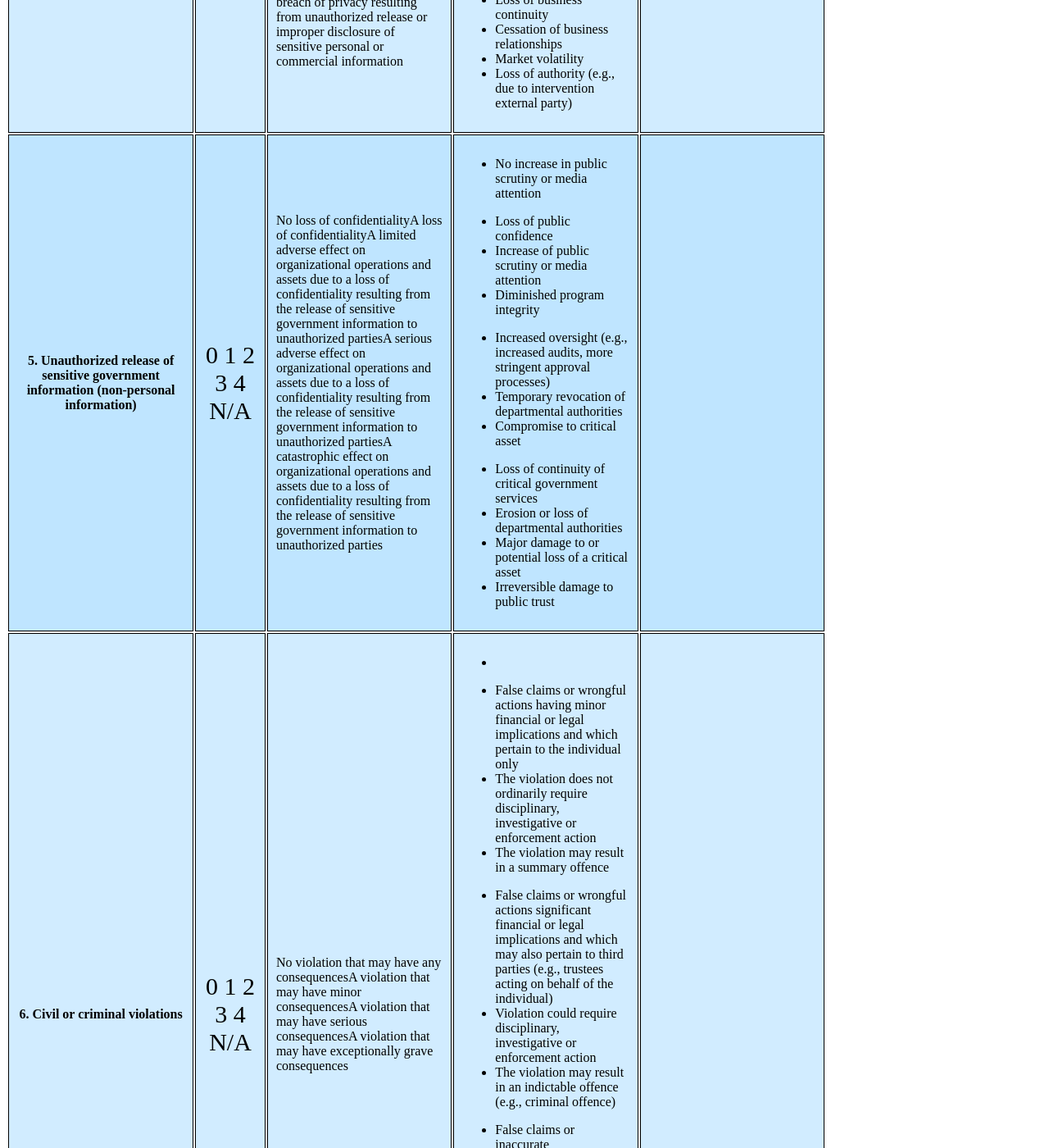
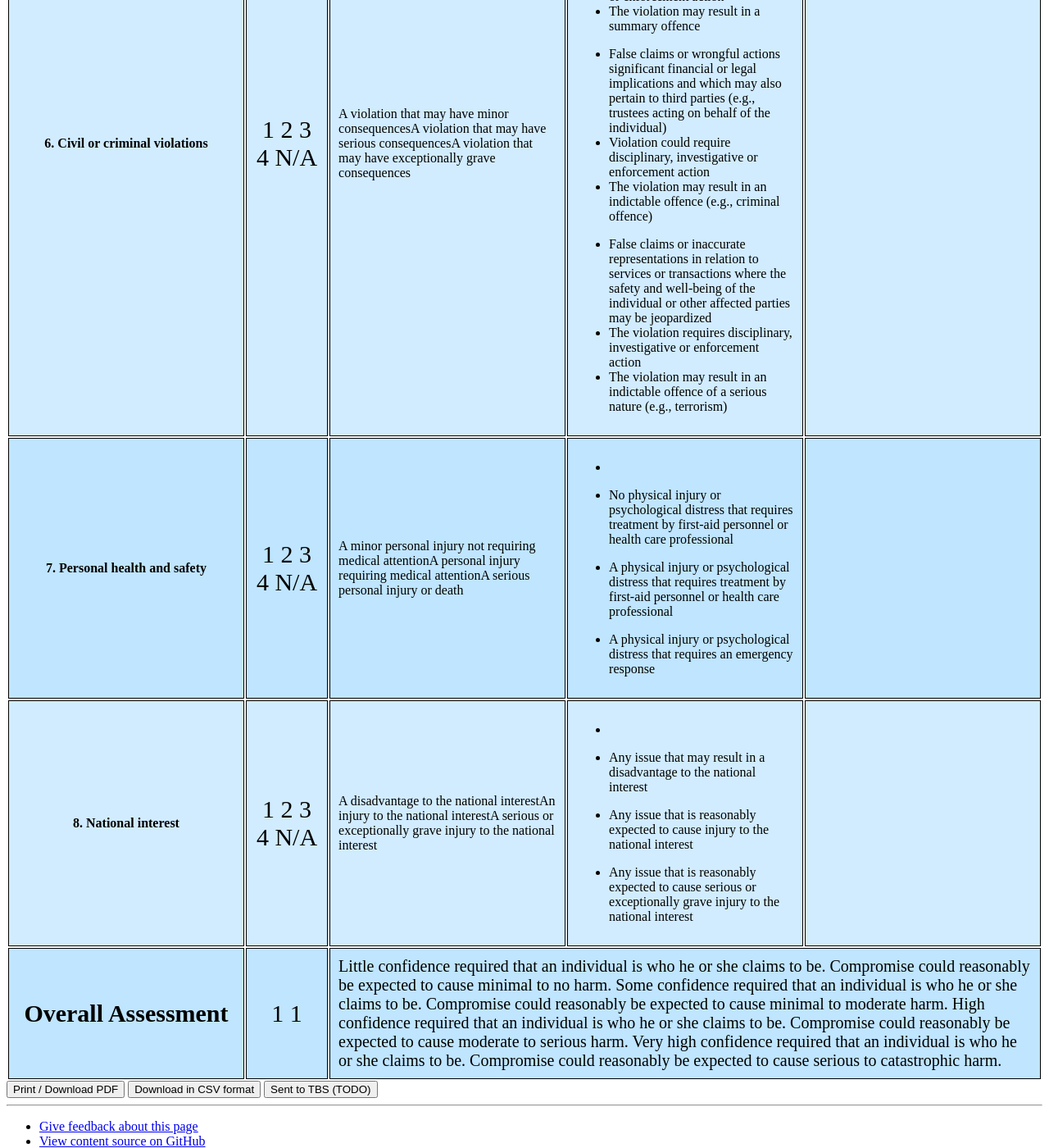
Before and after one commit to canada-ca/digital-playbook-guide-numerique, a Jekyll site: the page built from views-vues/assurance-level-requirement/en/assurance-level-requirement.html, in a window 1280 px wide and 1400 px high, scrolled down 7562 px. Shown: the whole window at 82% size. Built offline with Jekyll 4.4.1, drawn with Linux system fonts in a browser that asks for light colours; comment, search, counter and statistics services are not loaded; some of the changed text lies outside the part shown.

Commit message:
Assurance Summaries
add assurance summaries
add dynamic showing of assurnce sumamries
change HTML id's to be more consistant and meaningful
change colspan of table data in summary row
fix rationale, was rational
remove level 0 code

```diff
--- a/_includes/views-vues/assurance-level-requirement/assurance-level-details.html
+++ b/_includes/views-vues/assurance-level-requirement/assurance-level-details.html
@@ -1,3 +1,4 @@
+<section id="section-details">
 <div id="assurance-level-details" class="wb-frmvld">
 <form method="post" action="#">
 
@@ -6,17 +7,19 @@
     assign detailNumberString = detail | downcase %}
     {% if detail == 4 %}
     {% assign initialValue = "now" | date: "%Y-%m-%d" %}
+    {% else %}
+    {% assign initialValue = "" %}
     {% endif %}
 
   <div>
-  <label for="detail-{{ detail }}" style="display:block;">{{ page.detail[ detailNumberString ] }}:</label>
+  <label for="question-detail-{{ detail }}" style="display:block;">{{ page.detail[ detailNumberString ] }}:</label>
 
   {% if detail == 3 %}
-  <select id="detail-{{ detail }}" class="wb-calculate" data-wb-calculate='{ "eventTrigger": "change", "eventElement": "#detail-{{ detail }}", "operations": [
+  <select id="question-detail-{{ detail }}" class="wb-calculate" data-wb-calculate='{ "eventTrigger": "change", "eventElement": "#question-detail-{{ detail }}", "operations": [
     { "type": "action",
       "inputs": [
-        { "type": "outputValue", "outputTarget": "#D{{ detail }}", "operations": [
-          { "type": "string", "query": "#detail-{{ detail }}", "sourceAttribute": "value" }
+        { "type": "outputValue", "outputTarget": "#table-detail-{{ detail }}", "operations": [
+          { "type": "string", "query": "#question-detail-{{ detail }}", "sourceAttribute": "value" }
         ] }
       ]
     }
@@ -30,11 +33,11 @@
   </select>
 
   {% else %}
-  <input id="detail-{{ detail }}" type="text" size="85" class="wb-calculate" value='{{ initialValue }}' data-wb-calculate='{ "eventTrigger": "change", "eventElement": "#detail-{{ detail }}", "operations": [
+  <input id="question-detail-{{ detail }}" type="text" size="85" class="wb-calculate" value='{{ initialValue }}' data-wb-calculate='{ "eventTrigger": "change", "eventElement": "#question-detail-{{ detail }}", "operations": [
     { "type": "action",
       "inputs": [
-        { "type": "outputValue", "outputTarget": "#D{{ detail }}", "operations": [
-          { "type": "string", "query": "#detail-{{ detail }}", "sourceAttribute": "value" }
+        { "type": "outputValue", "outputTarget": "#table-detail-{{ detail }}", "operations": [
+          { "type": "string", "query": "#question-detail-{{ detail }}", "sourceAttribute": "value" }
         ] }
       ]
     }
@@ -46,3 +49,4 @@
 
 </form>
 </div>
+</section>
--- a/_includes/views-vues/assurance-level-requirement/assurance-level-questionnaire.html
+++ b/_includes/views-vues/assurance-level-requirement/assurance-level-questionnaire.html
@@ -1,3 +1,4 @@
+<section id="section-questions">
 <div id="assurance-level-questionnaire" class="wb-frmvld">
 <form method="post" action="#">
 
@@ -9,32 +10,30 @@
 {% for question in (1..8) %}{%
   assign questionNumberString = question | downcase %}
 <!-- Question {{ question }} -->
-<div class="question-{{ question }}-ele">
-<div id="question-{{ question }}" class="wb-fieldflow" data-wb-fieldflow='{ "renderas":"radio", "noForm": true, "noreqlabel": true, "base": { "live": true }, "default": [{ "action": "addClass", "source": ".Q{{ question }}-level > span", "class": "hidden" }, {"action": "addClass", "source": ".Q{{ question }}-assessment > span", "class": "hidden"}, {"action": "addClass", "source": ".Q{{ questionNumber }}-harm > span", "class": "hidden"}] }'>
+<div class="question-{{ question }}-div">
+<div id="question-{{ question }}-question" class="wb-fieldflow" data-wb-fieldflow='{ "renderas":"radio", "noForm": true, "noreqlabel": true, "base": { "live": true }, "default": [{ "action": "addClass", "source": ".table-question-{{ question }}-level > span", "class": "hidden" }, {"action": "addClass", "source": ".table-question-{{ question }}-assessment > span", "class": "hidden"}, {"action": "addClass", "source": ".table-question-{{ question }}-harm > span", "class": "hidden"}] }'>
 <p>{{ question }}. {{ page.questions[ questionNumberString ] }}</p>
 <ul>
-  {% for level in (0..4) %}{%
+  {% for level in (1..4) %}{%
     assign questionAnswerString = question | append: "-a" | append: level %}{%
     assign questionHintString = question | append: "-hint-a" | append: level %}
     {% if page.questions[ questionAnswerString ] %}
-      <li data-wb-fieldflow='{ "action": "removeClass", "source": "#Q{{ question }}-L{{ level }}, #Q{{ question }}-A{{ level }}, #question{{ question }}-harm-{{ level }}", "class": "hidden" }'>
+      <li data-wb-fieldflow='{ "action": "removeClass", "source": "#table-question-{{ question }}-level-{{ level }}, #table-question-{{ question }}-assessment-{{ level }}, #table-question-{{ question }}-harm-{{ level }}", "class": "hidden" }'>
         {{ page.questions[ questionAnswerString ] }}
-        {% if level > 0 %}
         &lt;abbr title=&quot;{{ page.questions[ questionHintString ] | prepend: " " }}&quot;&gt;(more info)&lt;/abbr&gt;
-        {% endif %}
       </li>
     {% endif %}
   {% endfor %}
-  <li data-wb-fieldflow='{ "action": "removeClass", "source": "#Q{{ question }}-LNA, #Q{{ question }}-ANA, #question{{ questionNumber }}-harm-NA", "class": "hidden" }'>{{ page.notApplicable }}</li>
+  <li data-wb-fieldflow='{ "action": "removeClass", "source": "#table-question-{{ question }}-level-NA, #table-question-{{ question }}-assessment-NA, #table-question-{{ question }}-harm-NA", "class": "hidden" }'>{{ page.notApplicable }}</li>
 </ul>
 </div>
 <div>
-<label for="question-{{ question }}-rational" style="display:block;">{{ page.rational }}:</label>
-<textarea id="question-{{ question }}-rational" type="text" class="wb-calculate" data-wb-calculate='{ "eventTrigger": "change", "eventElement": "#question-{{ question }}-rational", "operations": [
+<label for="question-{{ question }}-rationale" style="display:block;">{{ page.rationale }}:</label>
+<textarea id="question-{{ question }}-rationale" type="text" class="wb-calculate" data-wb-calculate='{ "eventTrigger": "change", "eventElement": "#question-{{ question }}-rationale", "operations": [
   { "type": "action",
     "inputs": [
-      { "type": "outputValue", "outputTarget": "#Q{{ question }}-rational", "operations": [
-        { "type": "string", "query": "#question-{{ question }}-rational", "sourceAttribute": "value" }
+      { "type": "outputValue", "outputTarget": "#table-question-{{ question }}-rationale", "operations": [
+        { "type": "string", "query": "#question-{{ question }}-rationale", "sourceAttribute": "value" }
       ] }
     ]
   }
@@ -47,3 +46,4 @@
 
 </form>
 </div>
+</section>
--- a/_includes/views-vues/assurance-level-requirement/assurance-level-resultats.html
+++ b/_includes/views-vues/assurance-level-requirement/assurance-level-resultats.html
@@ -5,22 +5,22 @@
 <h2>{{ site.Results[ page.lang ] }}</h2>
 
 <!-- Details Table -->
-<div id="table-results" class="table-results">
+<div id="table-results-div" class="table-results">
 
 <table class="table-results-details table-results">
+  <!-- Row One -->
   <tr>
-  {% assign rowNumber = 1 %}
-  <th id="r{{ rowNumber }}h1">{{ page.detail["1"] }}</th>
-  <td><span id="D1"></span></td>
-  <th id="r{{ rowNumber }}h3">{{ page.detail["2"] }}</th>
-  <td><span id="D2"></span></td>
+  <th id='header-{{ page.detail["1"] }}'>{{ page.detail["1"] }}</th>
+  <td header='header-{{ page.detail["1"] }}'><span id="table-detail-1"></span></td>
+  <th id='header-{{ page.detail["2"] }}'>{{ page.detail["2"] }}</th>
+  <td header='header-{{ page.detail["2"] }}'><span id="table-detail-2"></span></td>
   </tr>
+  <!-- Row Two -->
   <tr>
-  {% assign rowNumber = rowNumber | plus: 1 %}
-  <th id="r{{ rowNumber }}h1">{{ page.detail["3"] }}</th>
-  <td><span id="D3"></span></td>
-  <th id="r{{ rowNumber }}h3">{{ page.detail["4"] }}</th>
-  <td><span id="D4">{{ "now" | date: "%Y-%m-%d" }}</span></td>
+  <th id='header-{{ page.detail["3"] }}'>{{ page.detail["3"] }}</th>
+  <td header='header-{{ page.detail["3"] }}'><span id="table-detail-3"></span></td>
+  <th id='header-{{ page.detail["4"] }}'>{{ page.detail["4"] }}</th>
+  <td header='header-{{ page.detail["4"] }}'><span id="table-detail-4">{{ "now" | date: "%Y-%m-%d" }}</span></td>
   </tr>
 </table>
 
@@ -29,70 +29,87 @@
 <thead>
   {% assign rowNumber = rowNumber | plus: 1 %}
   {% assign headerRowNumber = rowNumber %}
-  <th id="r{{ headerRowNumber }}h1" style="width: 23%;"">{{ site.Criteria[ page.lang ] }}</th>
-  <th id="r{{ headerRowNumber }}h2" style="width: 08%;">{{ page.level }}</th>
-  <th id="r{{ headerRowNumber }}h3" style="width: 23%;">{{ page.assessment }}</th>
-  <th id="r{{ headerRowNumber }}h4" style="width: 23%;">{{ page.potentialHarm }}</th>
-  <th id="r{{ headerRowNumber }}h5" style="width: 23%;">{{ page.rational }}</th>
+  <th style="width: 23%;"">{{ site.Criteria[ page.lang ] }}</th>
+  <th style="width: 08%;">{{ page.level }}</th>
+  <th style="width: 23%;">{{ page.assessment }}</th>
+  <th style="width: 23%;">{{ page.potentialHarm }}</th>
+  <th style="width: 23%;">{{ page.rationale }}</th>
   </tr>
 </thead>
 <tbody>
 <!-- Body Rows -->
 <tr>
-{% for questionNumber in (1..8) %}{%
-  assign questionNumberString = questionNumber | downcase %}{%
-  assign questionString = page.questions[ questionNumberString ] %}{%
+{% for question in (1..8) %}{%
+  assign questionNumber = question | downcase %}{%
+  assign questionString = page.questions[ questionNumber ] %}{%
   assign rowNumber = rowNumber | plus: 1
-%}<tr class="question-{{ questionNumber }}-ele question-row">
+%}<tr>
   <!-- Header -->
-<th headers="r1h1" id="r{{ rowNumber }}h1">{{ questionNumberString }}. {{ questionString }}</th>
+<th>{{ questionNumber }}. {{ questionString }}</th>
   <!-- Assurance Numbers -->
-<td style="text-align: center; font-size: 30px;" class="Q{{ questionNumber }}-level">
-  {% for level in (0..4) %}
-  <span id="Q{{ questionNumber }}-L{{ level }}" class="hidden assurance-level-element"> {{ level }}</span>
+<td style="text-align: center; font-size: 30px;" class="table-question-{{ question }}-level">
+  {% for level in (1..4) %}
+  <span id="table-question-{{ question }}-level-{{ level }}" class="hidden assurance-level-element"> {{ level }}</span>
   {% endfor %}
-  <span id="Q{{ questionNumber }}-LNA"> N/A</span>
+  <span id="table-question-{{ question }}-level-NA"> N/A</span>
 </td>
   <!-- Assessment Strings -->
-<td class="Q{{ questionNumber }}-assessment">
-  {% for level in (0..4) %}{%
-    assign assesmentString = questionNumberString | append: "-a" | append: level
-  %}<span id="Q{{ questionNumber }}-A{{ level }}" class="hidden">{{ page.questions[assesmentString] }}</span>{%
+<td class="table-question-{{ question }}-assessment">
+  {% for level in (1..4) %}{%
+    assign assesmentString = questionNumber | append: "-a" | append: level
+  %}<span id="table-question-{{ question }}-assessment-{{ level }}" class="hidden">{{ page.questions[assesmentString] }}</span>{%
   endfor %}
-  <span id="Q{{ questionNumber }}-ANA" class="hidden"></span>
+  <span id="table-question-{{ question }}-assessment-NA" class="hidden"></span>
   <!-- Harm Strings -->
-<td class="Q{{ questionNumber }}-harm">
-  <span id="question0-harm-NA" class="hidden"></span>
+<td class="table-question-{{ question }}-harm">
   {% for level in (1..4) %}{%
-    assign harmString = questionNumberString | append: "-hint-a" | append: level %}{%
+    assign harmString = questionNumber | append: "-hint-a" | append: level %}{%
     assign harmString = page.questions[harmString] | remove_first: "• " | replace: " • ", "</li><li>" | prepend: "<ul><li>" | append: "</li></ul>" }}
-  %}<span id="question{{ questionNumber }}-harm-{{ level }}" class="hidden">{{ harmString }}</span>{%
+  %}<span id="table-question-{{ question }}-harm-{{ level }}" class="hidden">{{ harmString }}</span>{%
   endfor %}
-  <span id="question{{ questionNumber }}-harm-NA" class="hidden"></span>
+  <span id="table-question-{{ question }}-harm-NA" class="hidden"></span>
 </td>
-  <!-- Rational -->
-<td><span id="Q{{ questionNumber }}-rational"></span></td>
+  <!-- Rationale -->
+<td><span id="table-question-{{ question }}-rationale"></span></td>
 </tr>{%
 endfor %}
 
 <!-- Summary row -->
 <tr style="border: solid; border-width: 2px; font-size: 30px;">
-<th headers="r{{ headerRowNumber }}h1" id="r{{ rowNumber }}h1">{{ page.overallAssessment }}</th>
-<td headers="r{{ headerRowNumber }}h2" id="r{{ rowNumber }}h2" style="text-align: center; font-size: 30px;" class="wb-calculate" data-wb-calculate='{ "onInit": true, "eventTrigger": "removeClass.action.wb-fieldflow", "operations": [
-    { "type": "max", "query": ".question-row:not(.hidden) .assurance-level-element:not(.hidden)", "outputTarget": "#max-assurance-level-used" }]}'>
-  <span id="max-assurance-level-used">0</span>
+<th id="header-summary">{{ page.overallAssessment }}</th>
+<td headers="header-summary" id="r{{ rowNumber }}h2" style="text-align: center; font-size: 30px;" class="wb-calculate" data-wb-calculate='{ "onInit": true, "eventTrigger": "removeClass.action.wb-fieldflow", "operations": [
+    { "type": "max", "query": ".assurance-level-element:not(.hidden), #min-assurance-level", "outputTarget": "#max-assurance-level-used" }]}'>
+  <span id="min-assurance-level" class="hidden">1</span>
+  <span id="max-assurance-level-used">1</span>
 </td>
-<td></td>
-<td></td>
-<td></td>
+<td headers="header-summary" colspan="3" style="font-size: 20px;">
+  {% for level in (1..4) %}{%
+    assign assuranceLevel = level | downcase %}
+    <span id="assurance-{{ level }}-table" class="wb-calculate {% if level > 1 %} hidden {% endif %}" data-wb-calculate='{ "eventTrigger": "removeClass.action.wb-fieldflow", "operations": [
+          { "type": "conditional", "inputs": [
+            { "type": "=", "inputs": [
+              { "type": "number", "query": "#max-assurance-level-used" },
+              {{ level }}
+            ] }
+        ], "actionsTrue": [
+          { "type": "removeClass", "outputTarget": "#assurance-{{ level }}-table", "class": "hidden" }
+        ], "actionsFalse": [
+          { "type": "addClass", "outputTarget": "#assurance-{{ level }}-table", "class": "hidden" }
+        ] }
+      ] }'>
+     {{ page.assurance[ assuranceLevel ] }}
+    </span>{%
+  endfor %}
+  <span id="assurance-NA-table" class="hidden"></span>
+</td>
 </tr>
 
 </tbody>
 </table>
 </div>
 
-<button type="button" class="btn btn-default" onclick="javascript:PrintElem($( '#table-results' ), 'LOA Assessment - ' + $(D3).text() + ' - ' + $(D2).text());">Print / Download PDF</button>
-<button type="button" class="btn btn-default wb-format-gen" data-wb-format-gen='{ "type": "csv", "rowSelector": "tr:not(.hidden)", "colSelector": "th, td span:not(.hidden), .non-scoring-result td", "container": "#table-results", "filename": "assurance-level-assessment" }'>{{ site.DownloadCSV[page.lang] }}</button>
+<button type="button" class="btn btn-default" onclick="javascript:PrintElem($( '#table-results-div' ), 'LOA Assessment - ' + $(D3).text() + ' - ' + $(D2).text());">Print / Download PDF</button>
+<button type="button" class="btn btn-default wb-format-gen" data-wb-format-gen='{ "type": "csv", "rowSelector": "tr:not(.hidden)", "colSelector": "th, td span:not(.hidden), .non-scoring-result td", "container": "#table-results-div", "filename": "assurance-level-assessment" }'>{{ site.DownloadCSV[page.lang] }}</button>
 <button type="button" class="btn btn-default">Sent to TBS (TODO)</button>
 
 <script language="javascript" type="text/javascript">
--- a/views-vues/assurance-level-requirement/en/assurance-level-requirement.html
+++ b/views-vues/assurance-level-requirement/en/assurance-level-requirement.html
@@ -7,7 +7,6 @@ altLangPage: nuage-outil-decisionnel
 collectionDirectory: views-vues/assurance-level-requirement
 questions:
   "1": Inconvenience, distress, loss of standing or reputation
-  "1-a0": No inconvenience, distress or damage to the standing or reputation of any party
   "1-a1": An inconvenience, distress or damage to the standing or reputation of any party
   "1-a2": A serious short-term or a limited long-term inconvenience, distress or damage to the standing or reputation of any party
   "1-a3": A serious long-term inconvenience, distress or damage to the standing or reputation of any party
@@ -28,7 +27,6 @@ questions:
     • Wide-scale permanent loss of trust or confidence
 
   "2": Financial loss
-  "2-a0": No financial loss
   "2-a1": A financial loss
   "2-a2": A minor financial loss to any party (Note&#58; The severity of the loss depends on the impact of the loss on the affected party)
   "2-a3": A major financial loss to any party (Note&#58; The severity of the loss depends on the impact of the loss on the affected party)
@@ -46,7 +44,6 @@ questions:
     • Financial restructuring may be required
 
   "3": Harm to program or to public interest
-  "3-a0": No adverse effect on any government organization, program, asset or the public interest
   "3-a1": An adverse effect on any government organization, program, asset or the public interest
   "3-a2": A limited adverse effect on a government organization (i.e., it can perform its primary function but with reduced effectiveness), program, organizational asset or the public interest
   "3-a3": A serious adverse effect on a government organization (i.e., it can perform its primary function with significantly reduced effectiveness), program, organizational asset or the public interest
@@ -69,7 +66,6 @@ questions:
     • Permanent loss of public confidence
 
   "4": Unauthorized release of sensitive personal or commercial information
-  "4-a0": No loss of personal privacy or breach of personal or commercial information
   "4-a1": A loss of personal privacy or breach of personal or commercial information
   "4-a2": A limited adverse effect on an individual or institution due to the loss of confidentiality or breach of privacy resulting from unauthorized release or improper disclosure of sensitive personal or commercial information
   "4-a3": A serious adverse effect on an individual or institution due to the loss of confidentiality or breach of privacy resulting from unauthorized release or improper disclosure of sensitive personal or commercial information
@@ -92,7 +88,6 @@ questions:
     • Loss of authority (e.g., due to intervention external party)
 
   "5": Unauthorized release of sensitive government information (non-personal information)
-  "5-a0": No loss of confidentiality
   "5-a1": A loss of confidentiality
   "5-a2": A limited adverse effect on organizational operations and assets due to a loss of confidentiality resulting from the release of sensitive government information to unauthorized parties
   "5-a3": A serious adverse effect on organizational operations and assets due to a loss of confidentiality resulting from the release of sensitive government information to unauthorized parties
@@ -114,7 +109,6 @@ questions:
     • Irreversible damage to public trust
 
   "6": Civil or criminal violations
-  "6-a0": No violation that may have any consequences
   "6-a2": A violation that may have minor consequences
   "6-a3": A violation that may have serious consequences
   "6-a4": A violation that may have exceptionally grave consequences
@@ -132,7 +126,6 @@ questions:
     • The violation may result in an indictable offence of a serious nature (e.g., terrorism)
 
   "7": Personal health and safety
-  "7-a0": A No personal injury
   "7-a2": A minor personal injury not requiring medical attention
   "7-a3": A personal injury requiring medical attention
   "7-a4": A serious personal injury or death
@@ -144,7 +137,6 @@ questions:
     • A physical injury or psychological distress that requires an emergency response
 
   "8": National interest
-  "8-a0": No disadvantage to the national interest
   "8-a2": A disadvantage to the national interest
   "8-a3": An injury to the national interest
   "8-a4": A serious or exceptionally grave injury to the national interest
@@ -162,9 +154,15 @@ detail:
   "4": Date
 other: Other
 
+assurance:
+  "1": Little confidence required that an individual is who he or she claims to be. Compromise could reasonably be expected to cause minimal to no harm.
+  "2": Some confidence required that an individual is who he or she claims to be. Compromise could reasonably be expected to cause minimal to moderate harm.
+  "3": High confidence required that an individual is who he or she claims to be. Compromise could reasonably be expected to cause moderate to serious harm.
+  "4": Very high confidence required that an individual is who he or she claims to be. Compromise could reasonably be expected to cause serious to catastrophic harm.
+
 level: Required Level
 assessment: Assessment
-rational: Rational
+rationale: Rationale
 potentialHarm: Potential Harm
 overallAssessment: Overall Assessment
 
```
